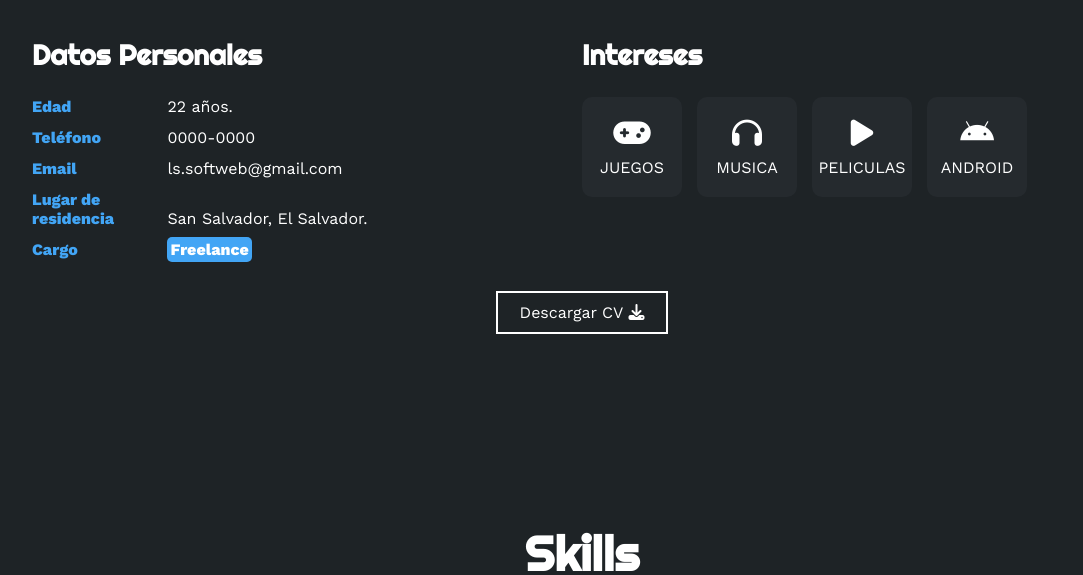
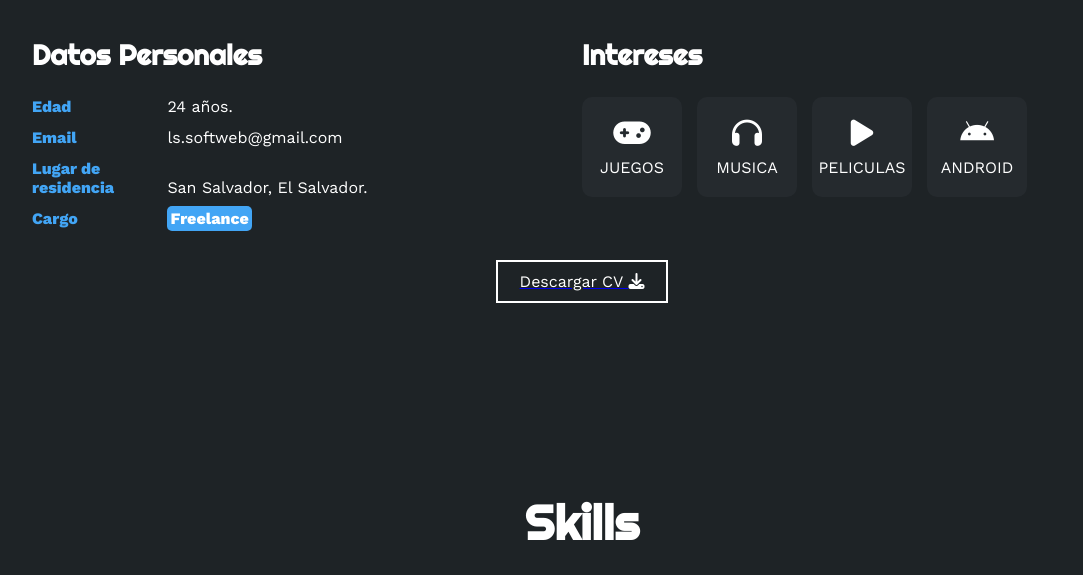
Before and after one commit to LennyServino/LennyServino.github.io, a plain HTML site: page index.html in a window 1280 px wide. Shown: the part 1043-1618 px from the top of the page, without its empty margins (58-1141 px from the left). Drawn offline with nearby package versions, Linux system fonts and the light colour scheme.

Commit message:
Modificando datos personales y agregando CV

```diff
--- a/index.html
+++ b/index.html
@@ -60,7 +60,7 @@
             <h2>Técnico en Ingenieria de Software</h2>
             <div class="redes">
                 <a href="https://www.linkedin.com/in/lenny-servino-21430922a/" rel="noopener nofollow" target="_blank"><i class="fa-brands fa-linkedin-in"></i></a>
-                <a href="#"><i class="fa-brands fa-github"></i></a>
+                <a href="https://github.com/LennyServino" target="_blank"><i class="fa-brands fa-github"></i></a>
                 <a href="#"><i class="fa-brands fa-facebook"></i></a>
             </div>
         </div>
@@ -79,11 +79,7 @@
                     <ul>
                         <li>
                             <strong>Edad</strong>
-                            22 años.
-                        </li>
-                        <li>
-                            <strong>Teléfono</strong>
-                            0000-0000
+                            24 años.
                         </li>
                         <li>
                             <strong>Email</strong>
@@ -123,10 +119,12 @@
                     </div>
                 </div>
             </div>
-            <button>
-                Descargar CV <i class="fa-solid fa-download"></i>
-                <span class="overlay"></span>
-            </button>
+            <a href="https://drive.google.com/file/d/1xGIkrPhhKxc6zBHhyNzQT6DFqZLvSHBw/view?usp=sharing" target="_blank" rel="noopener noreferrer">
+                <button>
+                    Descargar CV <i class="fa-solid fa-download"></i>
+                    <span class="overlay"></span>
+                </button>
+            </a>
         </div>
     </section>
 
```
